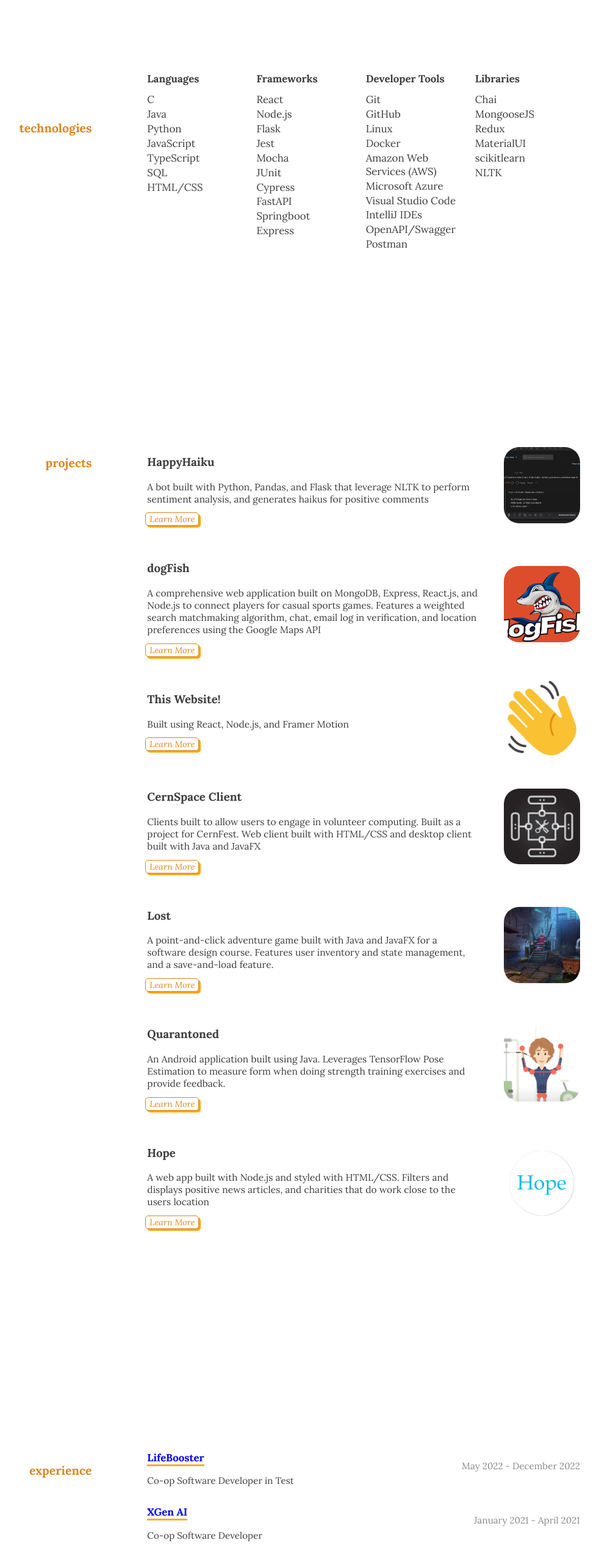
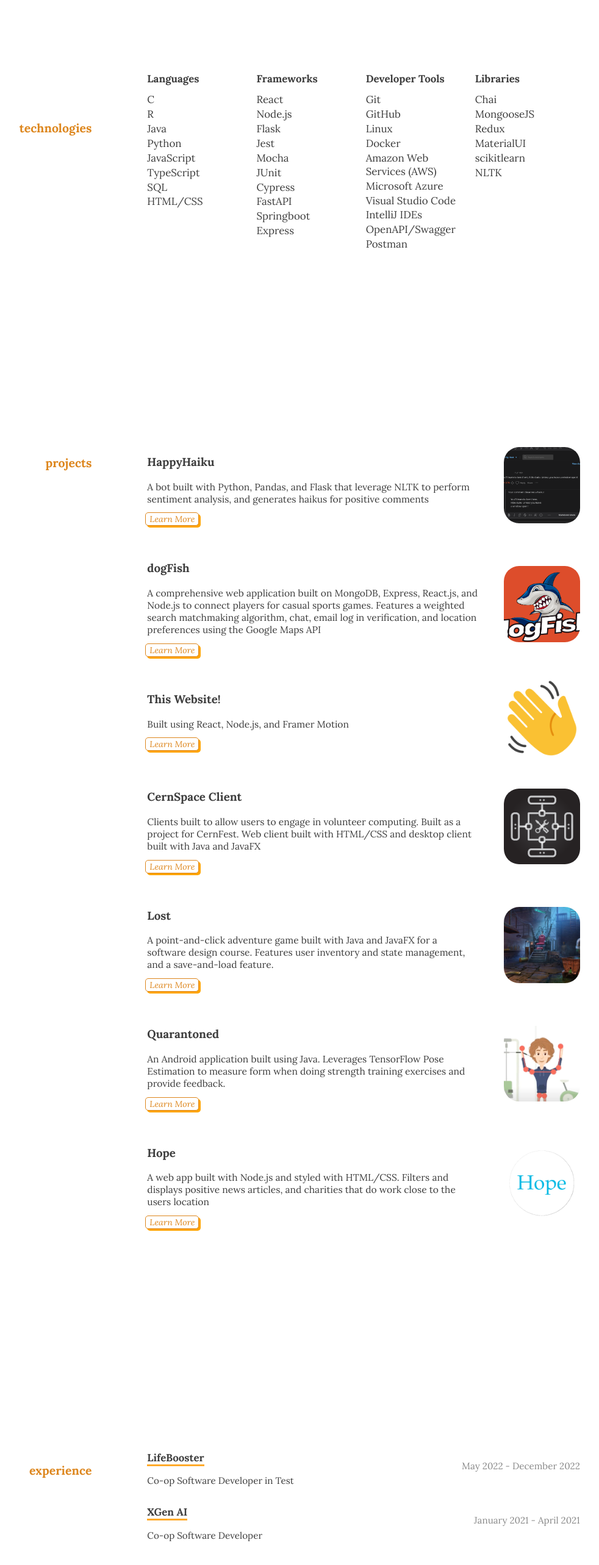
Before and after one commit to srujanr40/personal_website, a React (Create React App) app in the folder client/: page / in a window 1280 px wide. Shown: the part 1750-4316 px from the top of the page at 61% size, without its empty margins (139-1121 px from the left). Built offline with nearby package versions, Linux system fonts and the light colour scheme.

Commit message:
updated technologies with R, and experience with no text decor for URLs

```diff
--- a/client/src/components/Experience/Experience.css
+++ b/client/src/components/Experience/Experience.css
@@ -89,6 +89,7 @@
 
 .experience_content_title a {
     cursor: pointer;
+    color: inherit;
     text-decoration: none;
     border-bottom: 3px solid rgb(255, 170, 42);
 }
--- a/client/src/components/Technologies/Technologies.jsx
+++ b/client/src/components/Technologies/Technologies.jsx
@@ -73,6 +73,7 @@ export default function Technologies() {
             <motion.div className="languages" variants={itemVariants}>
                 <p style={{fontWeight: 'bold', paddingBottom: '10px', marginTop: '30px'}}>Languages</p>
                 <p>C</p>
+                <p>R</p>
                 <p>Java</p>
                 <p>Python</p>
                 <p>JavaScript</p>
```
